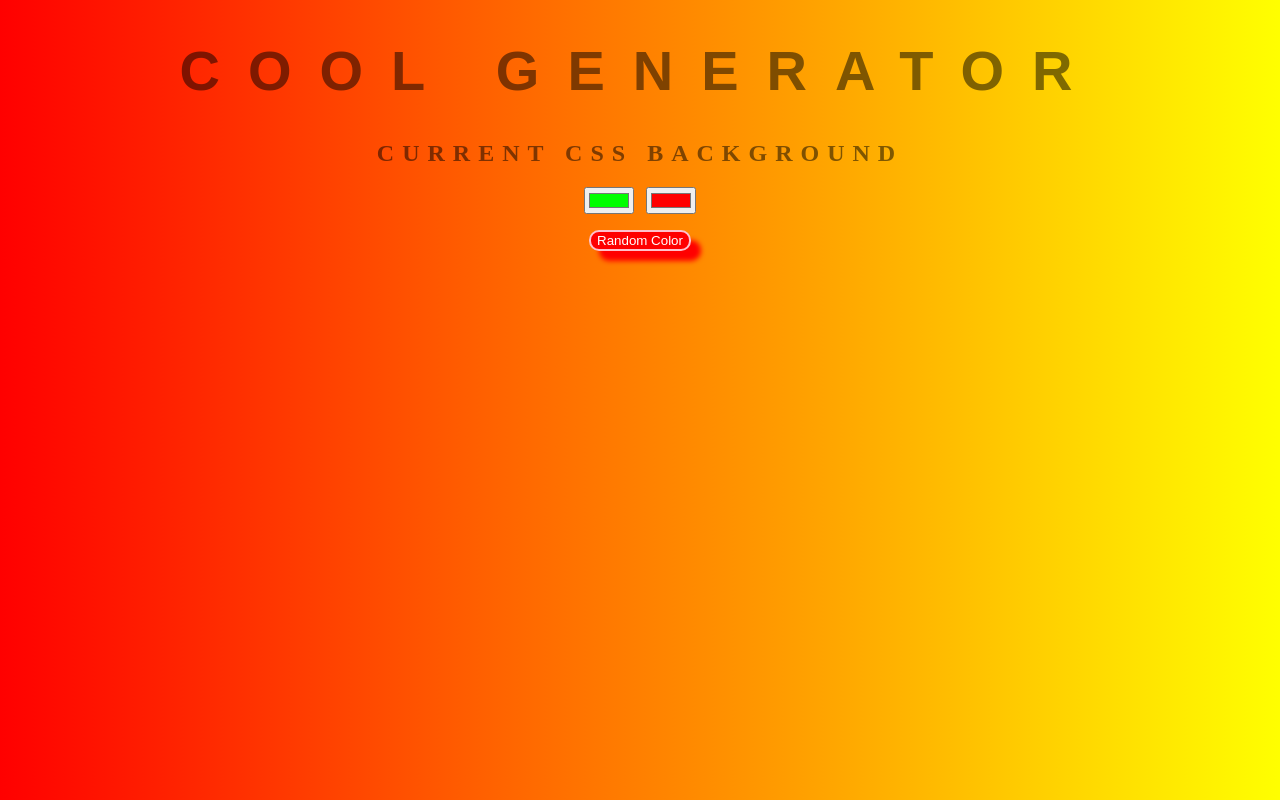
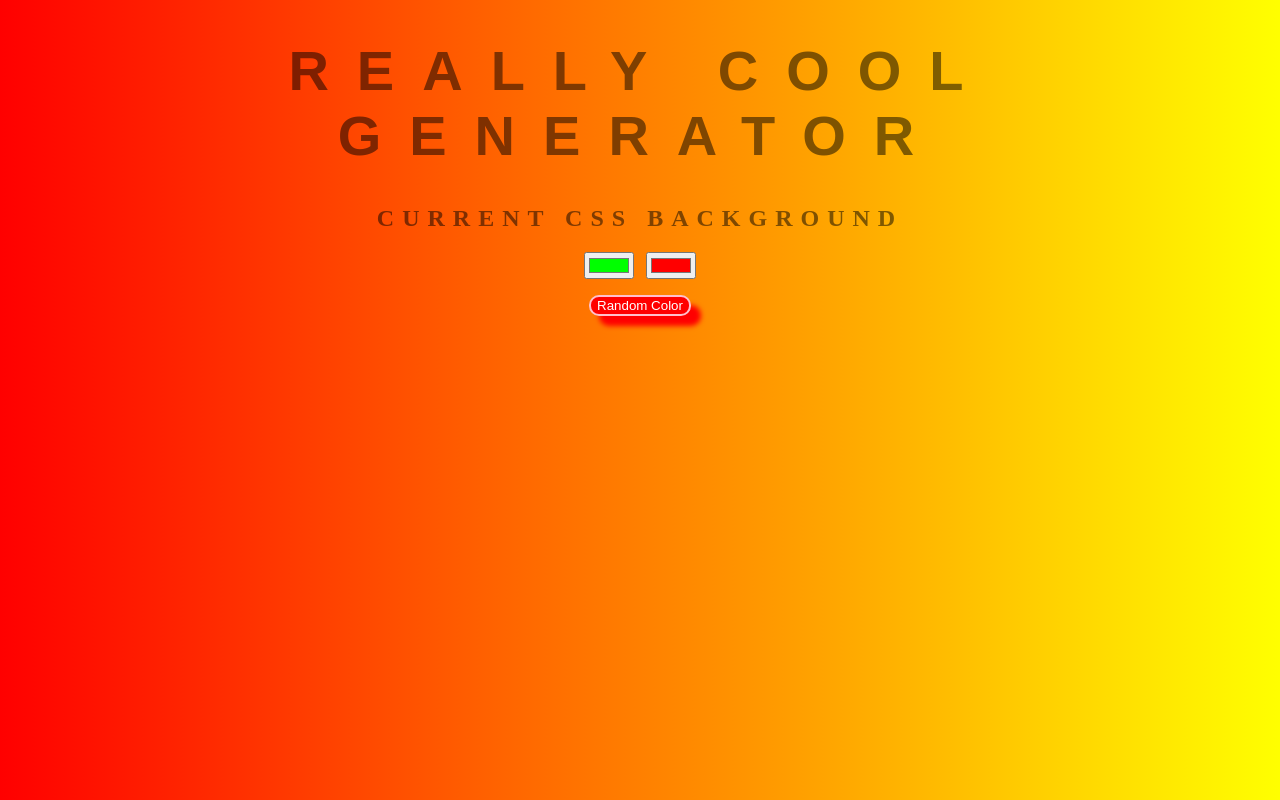
Before and after one commit to lreddin/background-generator, a plain HTML site: page index.html in a window 1280 px wide. Drawn offline with Linux system fonts and the light colour scheme.

Commit message:
made additional title changes

```diff
--- a/index.html
+++ b/index.html
@@ -10,7 +10,7 @@
 </head>
 
 <body id='gradient'>
-    <h1>Cool Generator</h1>
+    <h1>Really Cool Generator</h1>
     <h2>Current CSS Background</h2>
     <!-- add tile elemnt to remove error ignoring label accessibility -->
     <input type="color" name="color1" value="#00FF00" class="color1">
```
